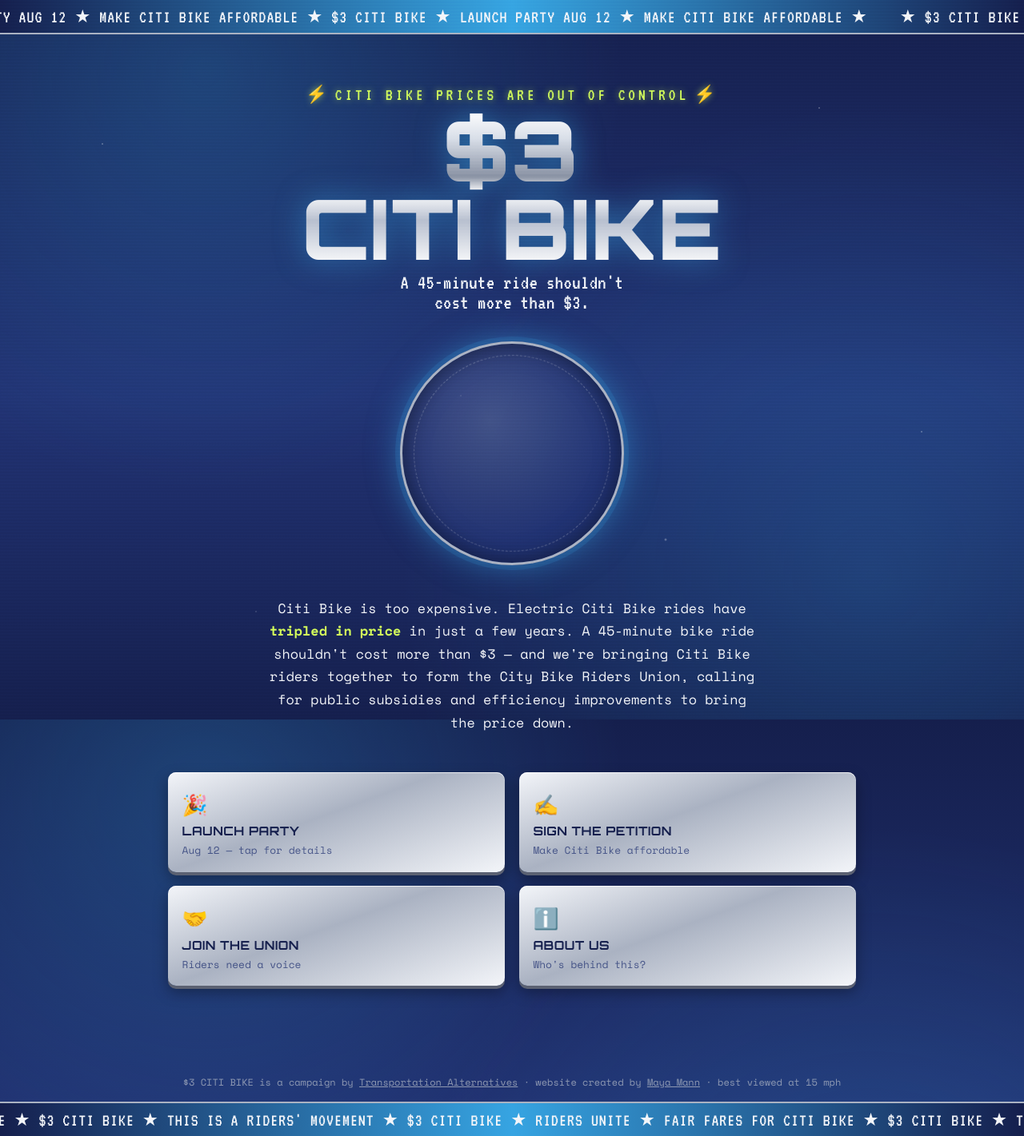
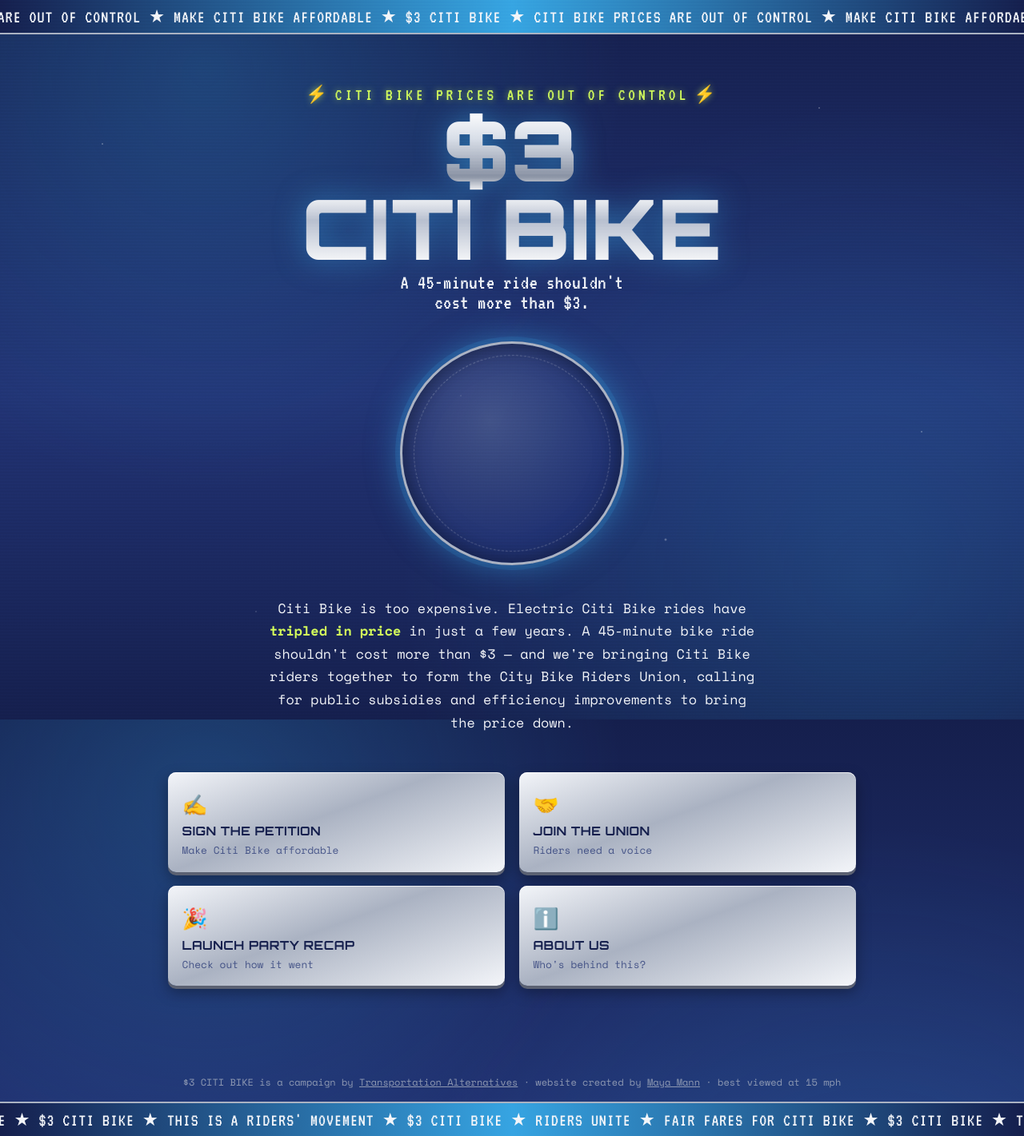
Before and after one commit to TransportationAlternatives/projects.transalt.org, a Jekyll site: the page 3-dollar-citibike.html, which Jekyll copies as it is, in a window 1280 px wide. Shown: the whole page at 80% size. Built offline with Jekyll 4.4.1, drawn with Linux system fonts in a browser that asks for light colours.

Commit message:
Add launch party recap
Updated ticker text and added launch party recap button.

```diff
--- a/3-dollar-citibike.html
+++ b/3-dollar-citibike.html
@@ -267,8 +267,8 @@
 
 <div class="ticker">
   <div class="ticker-track">
-    <span>★  $3 CITI BIKE  ★  LAUNCH PARTY AUG 12  ★  MAKE CITI BIKE AFFORDABLE  ★  $3 CITI BIKE  ★  LAUNCH PARTY AUG 12  ★  MAKE CITI BIKE AFFORDABLE  ★</span>
-    <span>★  $3 CITI BIKE  ★  LAUNCH PARTY AUG 12  ★  MAKE CITI BIKE AFFORDABLE  ★  $3 CITI BIKE  ★  LAUNCH PARTY AUG 12  ★  MAKE CITI BIKE AFFORDABLE  ★</span>
+    <span>★  $3 CITI BIKE  ★  CITI BIKE PRICES ARE OUT OF CONTROL  ★  MAKE CITI BIKE AFFORDABLE  ★  $3 CITI BIKE  ★  CITI BIKE PRICES ARE OUT OF CONTROL  ★  MAKE CITI BIKE AFFORDABLE  ★</span>
+    <span>★  $3 CITI BIKE  ★  CITI BIKE PRICES ARE OUT OF CONTROL  ★  MAKE CITI BIKE AFFORDABLE  ★  $3 CITI BIKE  ★  CITI BIKE PRICES ARE OUT OF CONTROL  ★  MAKE CITI BIKE AFFORDABLE  ★</span>
   </div>
 </div>
 
@@ -290,13 +290,6 @@
   </p>
 
   <div class="grid">
-    <button class="card" onclick="openModal('party')">
-      <span class="icon">🎉</span>
-      <span class="card-title">LAUNCH PARTY</span>
-      <span class="card-hint">Aug 12 — tap for details</span>
-      <span class="peek">Join us Aug 12 to launch TA's newest campaign. Party + a chance to win a free Citi Bike annual membership.</span>
-    </button>
-
     <button class="card" onclick="openModal('petition')">
       <span class="icon">✍️</span>
       <span class="card-title">SIGN THE PETITION</span>
@@ -310,6 +303,13 @@
       <span class="card-hint">Riders need a voice</span>
       <span class="peek">As Citi Bike's city contract ends, riders need a seat at the table. Join the Riders Union.</span>
     </a>
+
+     <button class="card" onclick="openModal('party')">
+      <span class="icon">🎉</span>
+      <span class="card-title">LAUNCH PARTY RECAP</span>
+      <span class="card-hint">Check out how it went</span>
+      <span class="peek">We launched TA's newest campaign with a party on Aug 12 at 3 Dollar Bill.</span>
+    </button>
 
     <button class="card" onclick="openModal('about')">
       <span class="icon">ℹ️</span>
@@ -342,9 +342,9 @@
 <script>
   const content = {
     party: {
-      title: "🎉 Launch Party — Aug 12",
-      html: `<p>Join us on August 12th to launch TA's newest campaign: $3 Citi Bike. A 45-minute bike ride shouldn't cost more than $3. Come party and win a free Citi Bike annual membership!</p>
-             <a class="cta" href="https://www.zeffy.com/en-US/ticketing/dollar3-citi-bike-campaign-launch-party" target="_blank" rel="noopener">RSVP →</a>`
+      title: "🎉 Launch Party Recap",
+      html: `<p>We threw a party on August 12th to launch TA's newest campaign at 3 Dollar Bill, welcoming attendees into the Riders Union. We gave away a prize for most expensive ride and raffled off a free Citi Bike annual membership!</p>
+             <a class="cta" href="https://hellgatenyc.com/citi-bike-3-dollars/" target="_blank" rel="noopener">Check it out →</a>`
     },
     petition: {
       title: "✍️ Make Citi Bike Affordable!",
```
